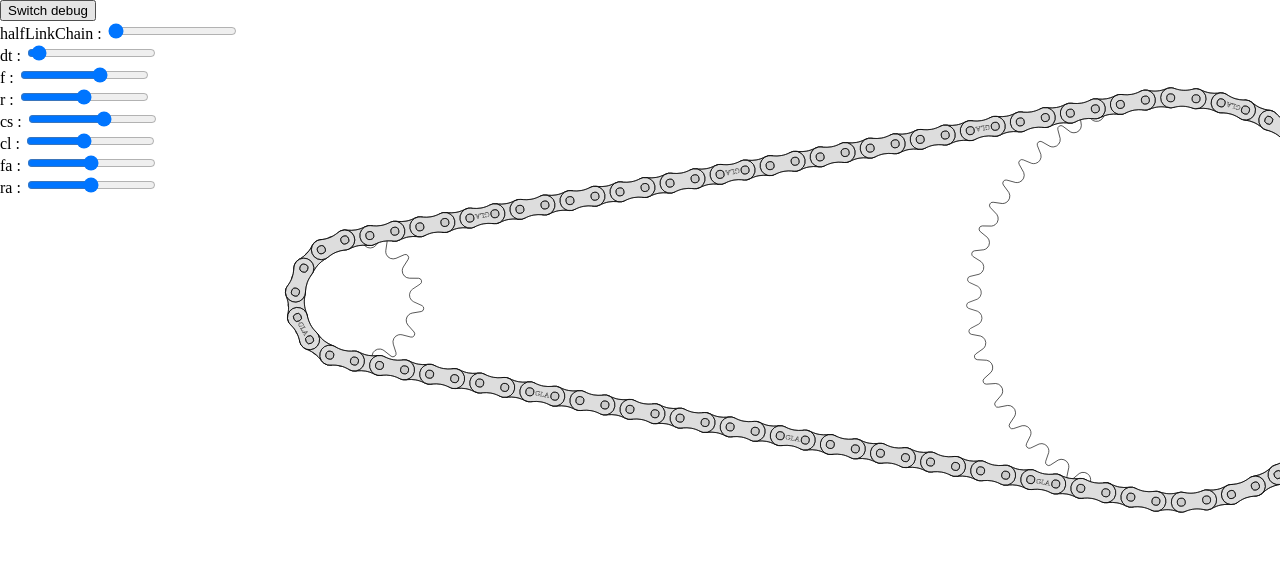
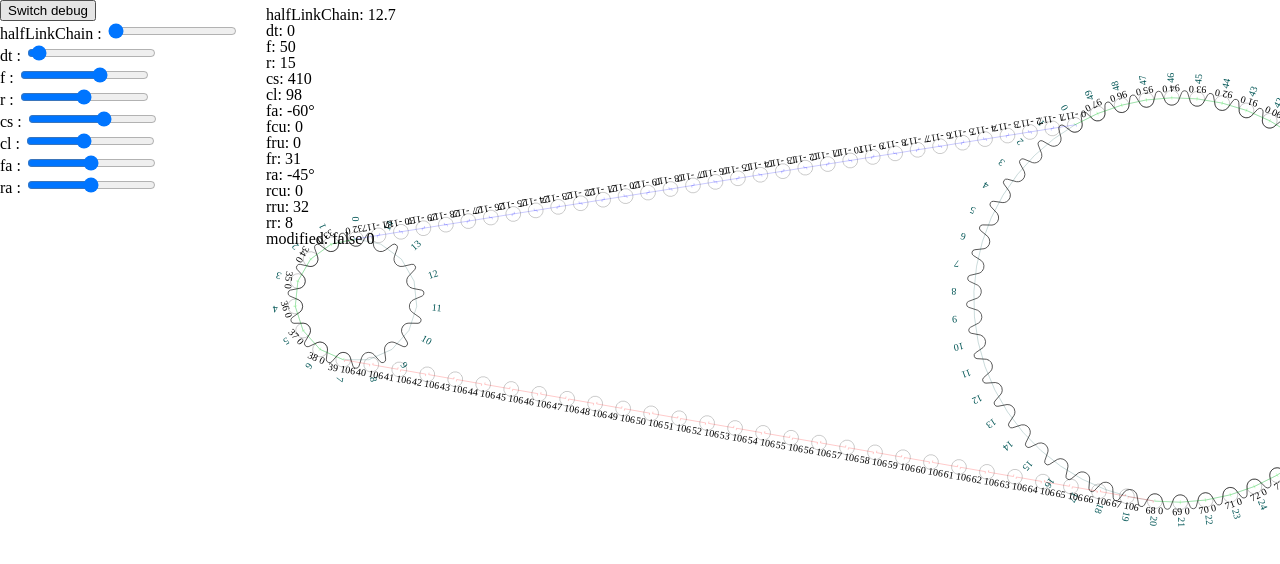
Before and after one commit to glandais/bikegearing, a plain HTML site: page index.html in a window 1280 px wide. Drawn offline with Linux system fonts and the light colour scheme.

Commit message:
Rivet color

```diff
--- a/index.html
+++ b/index.html
@@ -5,8 +5,8 @@
     <meta http-equiv="X-UA-Compatible" content="IE=edge" />
     <meta name="viewport" content="width=device-width, initial-scale=1.0" />
     <title>bikegearing</title>
+    <script src="js/catenary.js"></script>
     <script src="js/geom.js"></script>
-    <script src="js/const.js"></script>
     <script src="js/interactive.js"></script>
     <script src="js/cog.js"></script>
     <script src="js/rivet.js"></script>
--- a/js/const.js
+++ /dev/null
@@ -1,2 +0,0 @@
-const halfLink = 25.4 / 2.0;
-let halfLinkChain = 25.4 / 2.0;
--- a/js/main.js
+++ b/js/main.js
@@ -1,5 +1,10 @@
-var debug = false;
-let dt = 0.005;
+var debug = true;
+let dt = 0.000;
+//var debug = false;
+//let dt = 0.005;
+
+const halfLink = 25.4 / 2.0;
+let halfLinkChain = 25.4 / 2.0;
 
 var state = {
   f: 50, // teeth front
--- a/js/rivet.js
+++ b/js/rivet.js
@@ -24,13 +24,27 @@ function drawRivet(rivet) {
   const a = getAngle(p1, p2);
   ctx.rotate(a);
   if (debug) {
+
+    let stretch = 0;
+    if (d < halfLink) {
+      stretch = (d - halfLink) / d;
+    } else if (d > halfLinkChain) {
+      stretch = (d - halfLinkChain) / d;
+    }
+    let perc = Math.round(stretch * 1000);
+
     ctx.lineWidth = 0.1;
     ctx.fillStyle = "#000";
-    ctx.fillText(rn + "", 0, 5);
+    ctx.fillText(rn + " " + perc, 0, 5);
     ctx.beginPath();
     ctx.arc(0, 0, 3.7, 0, 2 * Math.PI);
     ctx.stroke();
     ctx.closePath();
+
+    ctx.save();
+    const h = 120 - Math.max(-120, Math.min(120, Math.round(120 * stretch / 0.05)));
+    ctx.strokeStyle = "hsla("+h+", 100%, 50%, 1)";
+
     ctx.beginPath();
     let dy = 0;
     if (rivet.rn % 2 == 1) {
@@ -44,6 +58,8 @@ function drawRivet(rivet) {
     ctx.lineTo(d - (d - halfLink) / 2, dy);
     ctx.stroke();
     ctx.closePath();
+
+    ctx.restore();
   } else {
     ctx.translate((d - halfLink) / 2, 0);
     ctx.fillStyle = "#ddd";
```
Also changed, not shown: js/catenary.js (added).
